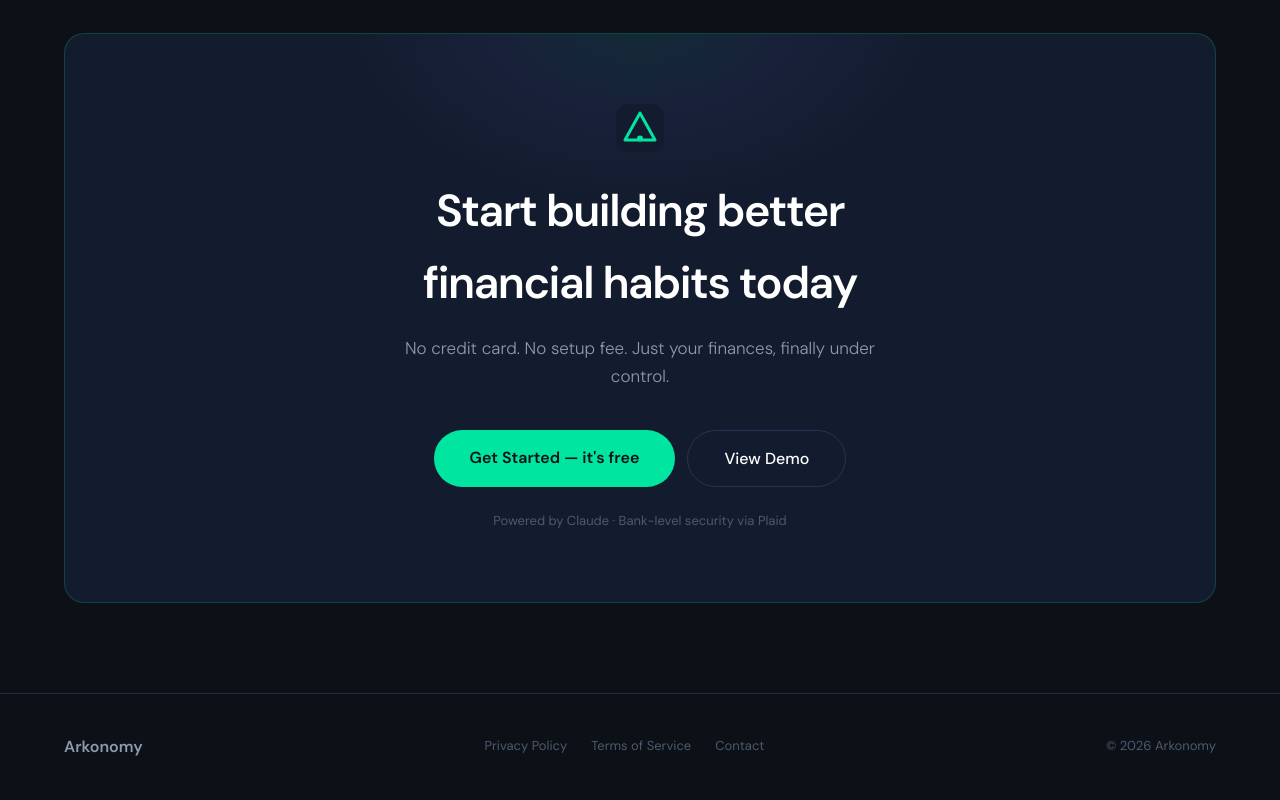
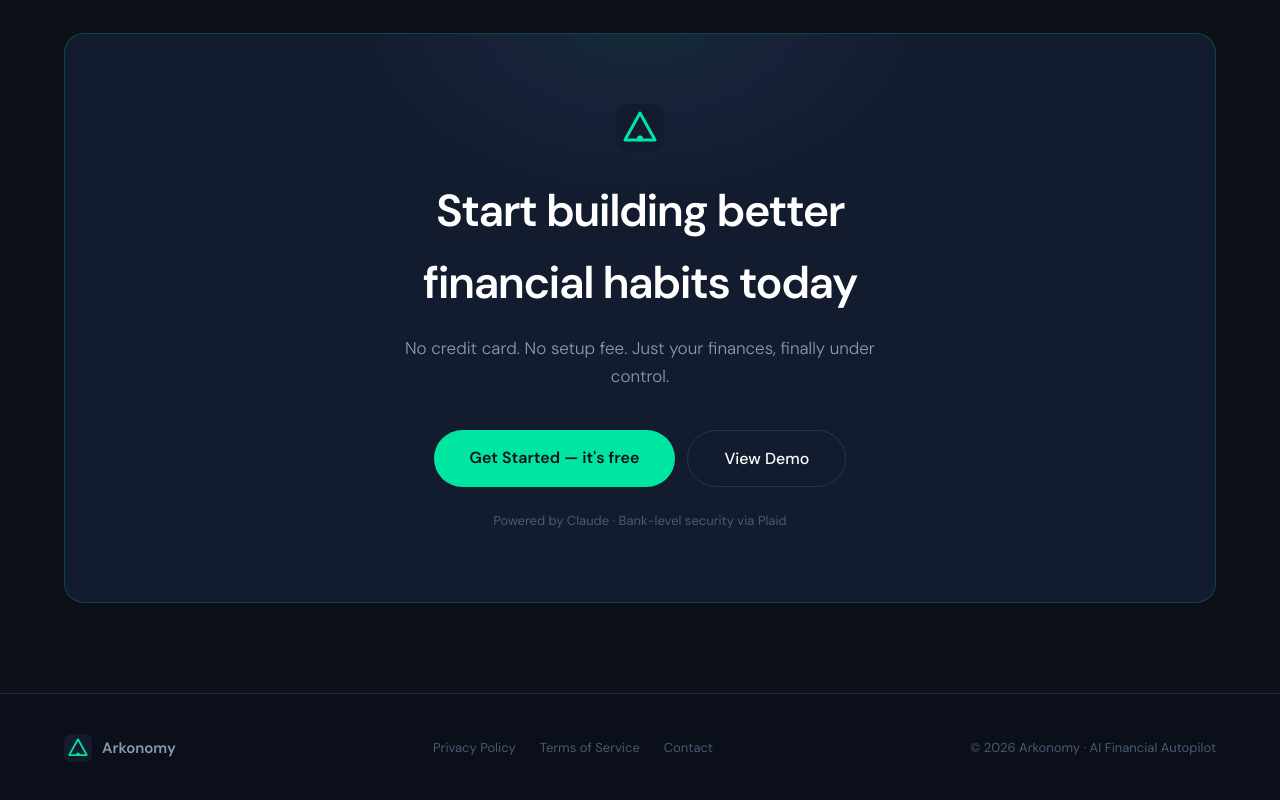
Before and after one commit to shevvik88-dot/arkonomy-site, a Next.js app: page / in a window 1280 px wide. Shown: the part 4141-4941 px from the top of the page. Built offline with nearby package versions, Linux system fonts and the light colour scheme.

Commit message:
Update Footer.tsx

```diff
--- a/components/Footer.tsx
+++ b/components/Footer.tsx
@@ -2,12 +2,19 @@
 
 export function Footer() {
   return (
-    <footer style={{ padding: "40px 5%", borderTop: "1px solid var(--border)" }}>
+    <footer style={{ padding: "40px 5%", borderTop: "1px solid var(--border)", background: "var(--bg2)" }}>
       <div style={{
         maxWidth: 1200, margin: "0 auto",
         display: "flex", justifyContent: "space-between", alignItems: "center", flexWrap: "wrap", gap: 16
       }}>
-        <div style={{ fontSize: 16, fontWeight: 600, color: "var(--text2)" }}>Arkonomy</div>
+        <a href="/" style={{ display: "flex", alignItems: "center", gap: 10, textDecoration: "none" }}>
+          <svg width="28" height="28" viewBox="0 0 32 32" fill="none">
+            <rect width="32" height="32" rx="8" fill="#131c2e"/>
+            <polygon points="16,6 26,24 6,24" fill="none" stroke="#00e5a0" strokeWidth="2" strokeLinejoin="round"/>
+            <circle cx="16" cy="23" r="2" fill="#00e5a0"/>
+          </svg>
+          <span style={{ fontSize: 15, fontWeight: 600, color: "var(--text2)" }}>Arkonomy</span>
+        </a>
 
         <div style={{ display: "flex", gap: 24 }}>
           {[
@@ -16,7 +23,8 @@ export function Footer() {
             { label: "Contact", href: "mailto:hello@arkonomy.com" },
           ].map((link) => (
             <a key={link.label} href={link.href} style={{
-              fontSize: 13, color: "var(--text3)", textDecoration: "none"
+              fontSize: 13, color: "var(--text3)", textDecoration: "none",
+              transition: "color .2s"
             }}>
               {link.label}
             </a>
@@ -24,7 +32,7 @@ export function Footer() {
         </div>
 
         <div style={{ fontSize: 13, color: "var(--text3)" }}>
-          © {new Date().getFullYear()} Arkonomy
+          © {new Date().getFullYear()} Arkonomy · AI Financial Autopilot
         </div>
       </div>
     </footer>
```
